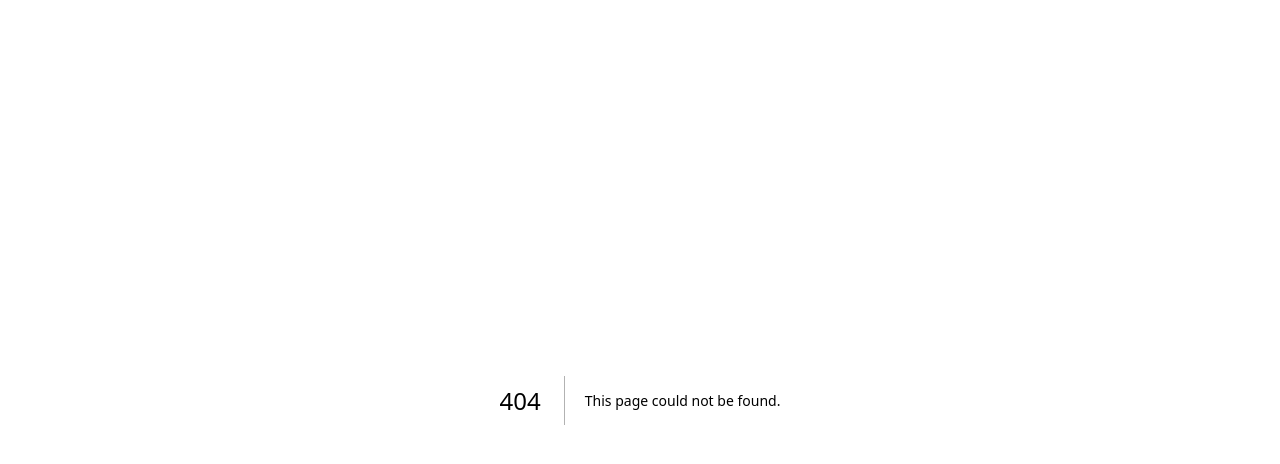
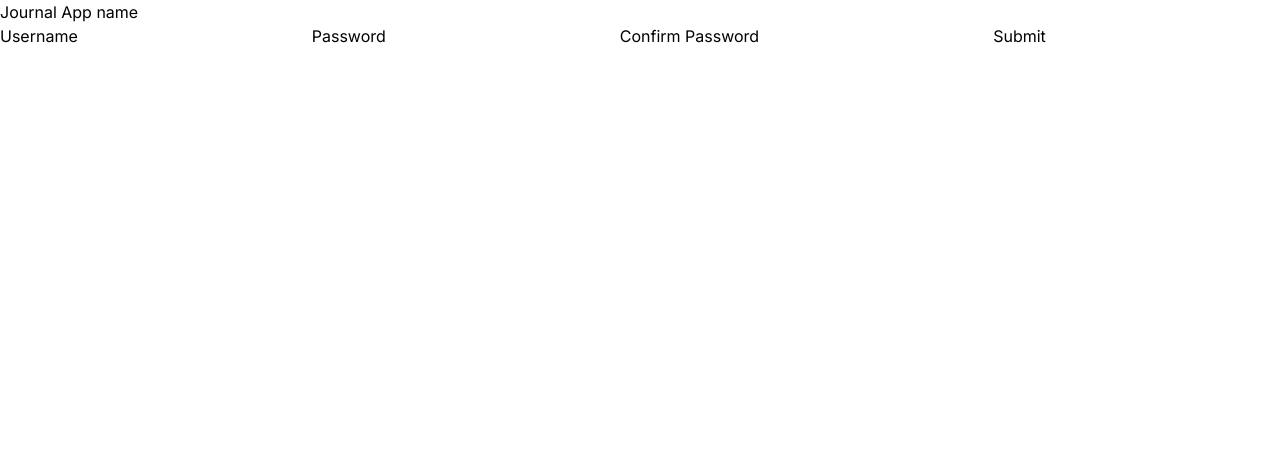
Before and after one commit to femto-g/journal-app, a Next.js app in the folder frontend/: page /main/signup in a window 1280 px wide. Before the commit this address had no page. Shown: the top 464 px of the page. Built offline with nearby package versions, Linux system fonts and the light colour scheme.

Commit message:
basic auth components with server actions?

```diff
--- a/frontend/app/components/JournalContainer/JournalContainer.tsx
+++ b/frontend/app/components/JournalContainer/JournalContainer.tsx
@@ -17,7 +17,7 @@ export default function JournalContainer({selectJournal} : {selectJournal : Func
       )
     });
     setListItems(newListItems);
-  },[journals])
+  },[journals]);
 
   const createNewJournal = () =>{
     setJournals([...journals, <Journal openJournal={selectJournal}/>]);
--- /dev/null
+++ b/frontend/app/components/LoginContainer/LoginContainer.tsx
@@ -0,0 +1,16 @@
+import { fetchPost } from "../../util/util";
+import LoginForm from "../LoginForm/LoginForm";
+export default function LoginContainer(){
+
+  const login = async (username : string, password : string) => {
+    'use server';
+    const response = await fetchPost('login', {username, password});
+  }
+
+
+  return(
+    <div>
+      <LoginForm loginHandler={login}/>
+    </div>
+  )
+}
--- /dev/null
+++ b/frontend/app/components/LoginForm/LoginForm.tsx
@@ -0,0 +1,37 @@
+'use client';
+import { SetStateAction, useState } from "react";
+
+export default function LoginForm( {loginHandler} : {loginHandler : Function} ){
+
+  const [username, setUsername] = useState("");
+  const [password, setPassword] = useState("");
+
+
+
+  const onUsernameChange = (e: { target: { value: SetStateAction<string>; }; }) => {
+    setUsername(e.target.value);
+  }
+
+  const onPasswordChange = (e: { target: { value: SetStateAction<string>; }; }) => {
+    setPassword(e.target.value);
+  }
+
+
+  const handleSubmit = async (e: { preventDefault: () => void; }) => {
+    e.preventDefault();
+    const response = await loginHandler(username, password);
+
+  }
+
+  return(
+    <div>
+      <form action='submit' onSubmit={handleSubmit}>
+        <label htmlFor="username">Username</label>
+        <input id="username" type="text" value={username} onChange={onUsernameChange} required maxLength={20}></input>
+        <label htmlFor="password">Password</label>
+        <input id='password' type='password' value={password} onChange={onPasswordChange} required></input>
+        <input type='submit'></input>
+      </form>
+    </div>
+  )
+}
--- /dev/null
+++ b/frontend/app/components/SignUpContainer/SignUpContainer.tsx
@@ -0,0 +1,16 @@
+import { fetchPost } from "../../util/util";
+import SignUpForm from "../SignUpForm/SignUpForm";
+export default function SignUpContainer(){
+
+  const signup = async (username : string, password : string) => {
+    'use server';
+    const response = await fetchPost('signup', {username, password});
+  }
+
+
+  return(
+    <div>
+      <SignUpForm signupHandler={signup} />
+    </div>
+  )
+}
--- /dev/null
+++ b/frontend/app/components/SignUpForm/SignUpForm.tsx
@@ -0,0 +1,42 @@
+'use client';
+import { SetStateAction, useState } from "react";
+
+export default function SignUpForm( {signupHandler} : {signupHandler : Function} ){
+
+  const [username, setUsername] = useState("");
+  const [password, setPassword] = useState("");
+  const [password2, setPassword2] = useState("");
+
+
+  const onUsernameChange = (e: { target: { value: SetStateAction<string>; }; }) => {
+    setUsername(e.target.value);
+  }
+
+  const onPasswordChange = (e: { target: { value: SetStateAction<string>; }; }) => {
+    setPassword(e.target.value);
+  }
+
+  const onPassword2Change = (e: { target: { value: SetStateAction<string>; }; }) => {
+    setPassword2(e.target.value);
+  }
+
+  const handleSubmit = async (e: { preventDefault: () => void; }) => {
+    e.preventDefault();
+    const response = await signupHandler(username, password);
+
+  }
+
+  return(
+    <div>
+      <form action='submit' onSubmit={handleSubmit}>
+        <label htmlFor="username">Username</label>
+        <input id="username" type="text" value={username} onChange={onUsernameChange} required maxLength={20}></input>
+        <label htmlFor="password">Password</label>
+        <input id='password' type='password' value={password} onChange={onPasswordChange} required></input>
+        <label htmlFor='password2'>Confirm Password</label>
+        <input id='password2' type='password' value={password2} onChange={onPassword2Change} required></input>
+        <input type='submit'></input>
+      </form>
+    </div>
+  )
+}
--- /dev/null
+++ b/frontend/app/main/login/page.tsx
@@ -0,0 +1,8 @@
+import LoginContainer from "../../components/LoginContainer/LoginContainer";
+
+export default function Page(){
+
+  return(
+    <LoginContainer />
+  )
+};
--- a/frontend/app/main/page.tsx
+++ b/frontend/app/main/page.tsx
@@ -1,6 +1,7 @@
 'use client'
 import MainApp from "../components/MainApp/MainApp";
 
+//this should be protected? so make it Server component
 export default function App() {
 
   return (
--- /dev/null
+++ b/frontend/app/main/signup/page.tsx
@@ -0,0 +1,8 @@
+import SignUpContainer from "../../components/SignUpContainer/SignUpContainer"
+
+export default function Page(){
+
+  return(
+    <SignUpContainer/>
+  )
+};
--- /dev/null
+++ b/frontend/app/util/util.ts
@@ -0,0 +1,26 @@
+
+export async function fetchGet(endpoint : string){
+
+  const response = await fetch(`${process.env.NEXT_PUBLIC_SERVER_URL}/${endpoint}`, {
+    method: 'GET',
+    mode: 'cors',
+    credentials: 'include',
+  });
+
+  return response;
+
+}
+
+export async function fetchPost(endpoint : string, body : Object){
+
+  const response = await fetch(`${process.env.NEXT_PUBLIC_SERVER_URL}/${endpoint}`, {
+    method: 'POST',
+    mode: 'cors',
+    credentials: 'include',
+    body: JSON.stringify(body),
+    headers: {"content-type" : "application/json"}
+  });
+
+  return response;
+
+}
--- a/frontend/next.config.js
+++ b/frontend/next.config.js
@@ -1,4 +1,8 @@
 /** @type {import('next').NextConfig} */
-const nextConfig = {}
+const nextConfig = {
+  experimental: {
+    serverActions: true,
+  },
+}
 
 module.exports = nextConfig
--- a/frontend/package.json
+++ b/frontend/package.json
@@ -25,6 +25,7 @@
     "postcss": "8.4.27",
     "react": "18.2.0",
     "react-dom": "18.2.0",
+    "react-query": "^3.39.3",
     "tailwindcss": "3.3.3",
     "typescript": "5.1.6"
   },
```
Also changed, not shown: 1 other file (tests, documents, lock files or other folders).
